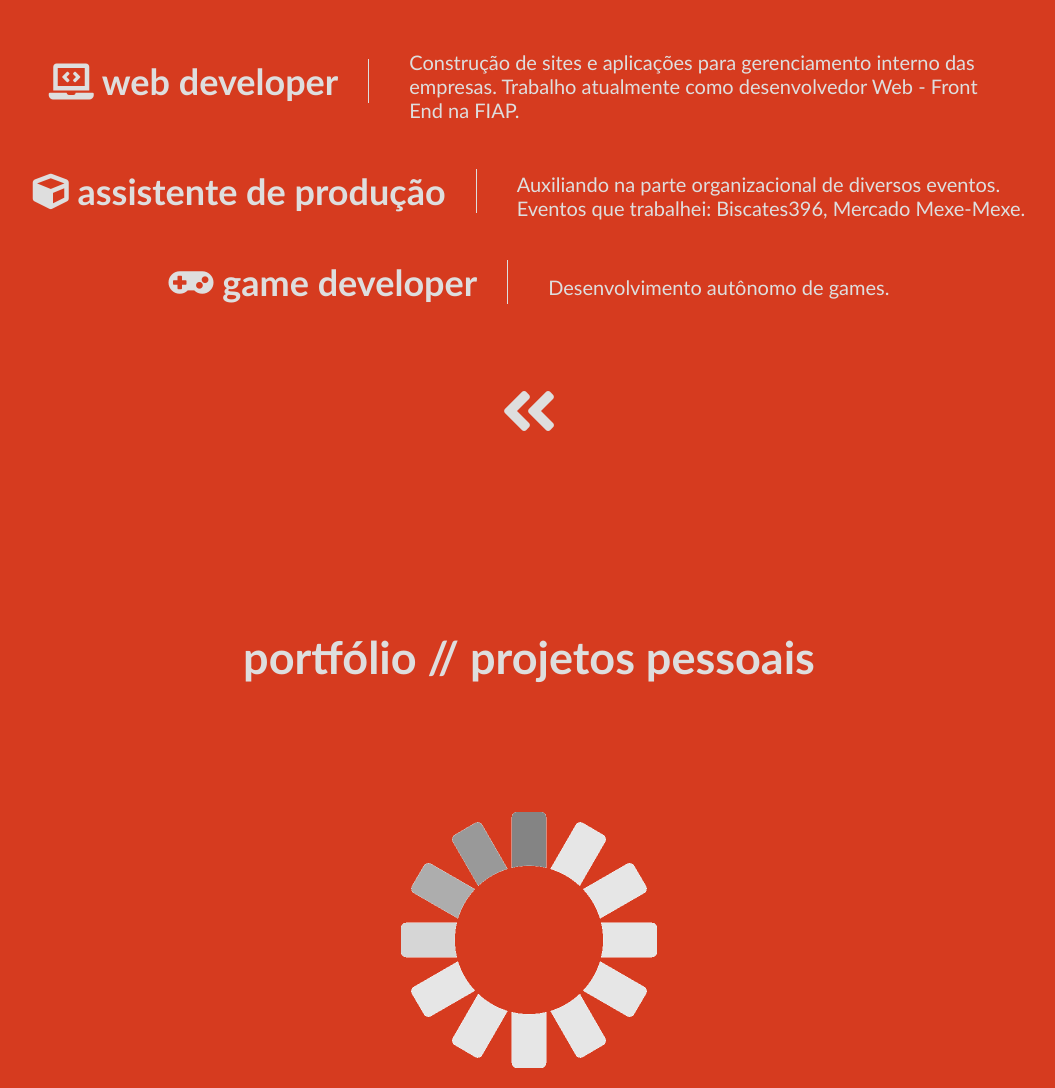
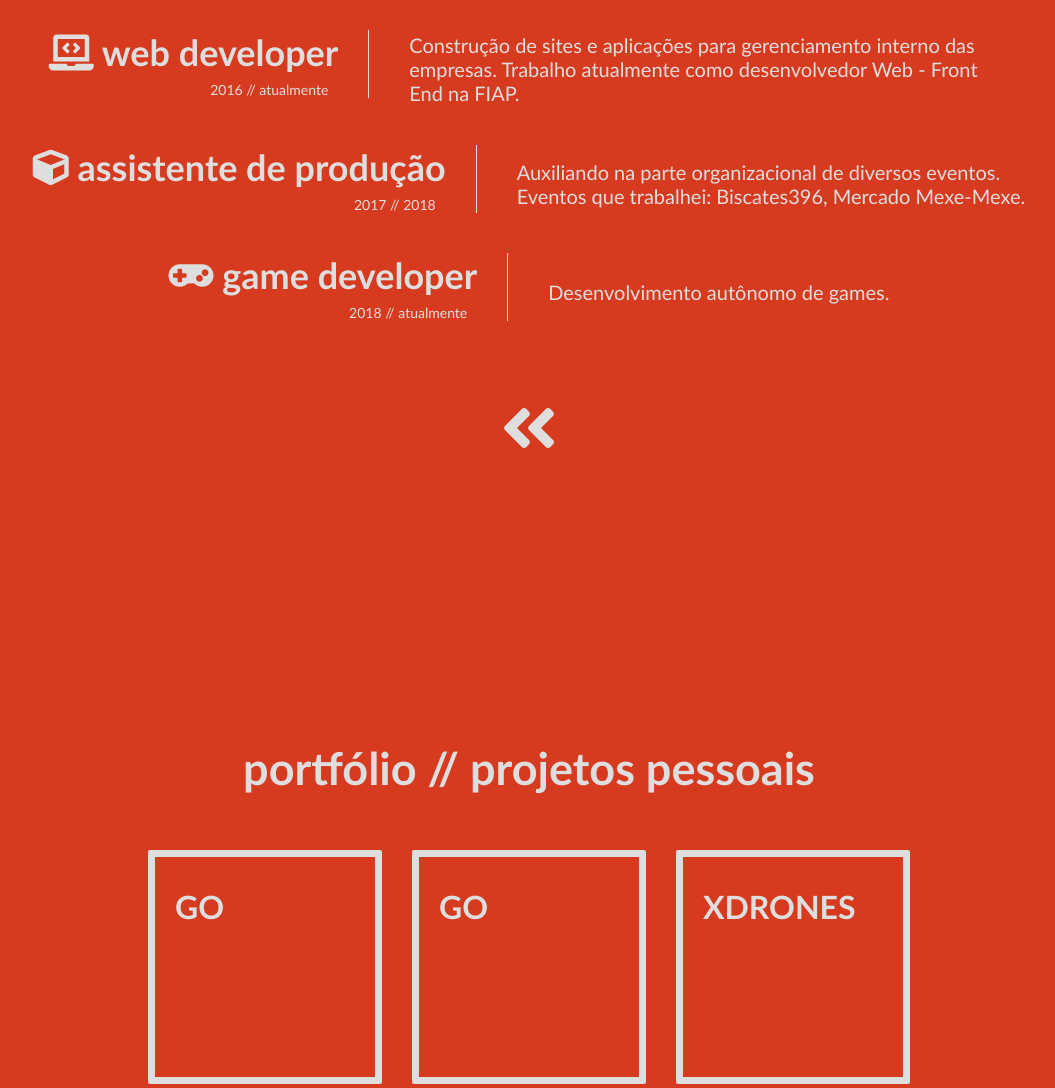
Before and after one commit to baptixta/baptixta.github.io, a plain HTML site: page index.html in a window 1280 px wide. Shown: the part 2628-3716 px from the top of the page, without its empty margins (111-1166 px from the left). Drawn offline with Linux system fonts and the light colour scheme.

Commit message:
Site Profissional | Portfolio - Conteúdo

```diff
--- a/css/style.css
+++ b/css/style.css
@@ -238,6 +238,14 @@ a {
   transition: all 1s ease;
 }
 
+.development-years {
+  color: #dedede;
+  float: right;
+  font: 14px 'Trebuchet MS';
+  margin-top: 7px;
+  padding-right: 10px
+}
+
 /* PAGES - PORTFOLIO */
 
 .portfolio-page {
@@ -251,8 +259,37 @@ a {
   transition: all 1s ease;
 }
 
-.loading {
-  transform: scale(0.5);
+.portfolio-content {
+  display: flex;
+  margin-top: 55px;
+}
+
+.portfolio-box {
+  border: 7px solid #dedede;
+  border-radius: 2px;
+  color: #dedede;
+  margin: 0px 15px;
+  padding: 20px;
+  width: 180px;
+  height: 180px;
+  transition: all .4s ease;
+}
+
+.portfolio-box:hover {
+  color: #d63b1f;
+  cursor: pointer;
+  background: #dedede;
+  transition: all .4s ease;
+}
+
+.portfolio-subtitle {
+  font: 32px 'Trebuchet MS';
+  font-weight: 700;
+  margin: 10px auto;
+}
+
+.portfolio-subtitle:hover {
+
 }
 
 /* PAGES - EDUCATION */
@@ -268,10 +305,8 @@ a {
   transition: all 1s ease;
 }
 
-.development-content {
-  align-items: center;
-  display: flex;
-  padding: 10px 0px;
+.education-content {
+
 }
 
 /* PAGES - SKILLS */
@@ -311,7 +346,7 @@ a {
   border-radius: 2px;
   margin: 0px 15px;
   padding: 20px;
-  width: 180px;
+  width: 200px;
 }
 
 .skills-ul {
@@ -494,6 +529,11 @@ a {
     transform: scale(1.6);
   }
 
+  .development-subtitle {
+    padding-right: 0;
+    border-right: none;
+  }
+
   .development-content {
     flex-direction: column;
   }
@@ -505,5 +545,6 @@ a {
 
   .skills-box {
     margin: 15px 0;
+    width: 100%;
   }
 }
--- a/index.html
+++ b/index.html
@@ -9,7 +9,7 @@
   </head>
   <body>
           <!-- Home -->
-    <section id="story" class="story">
+    <section id="story" class="story container-fluid">
 
           <!-- Fixed top -->
       <div class="language">
@@ -128,30 +128,38 @@
         <div class="development-content">
              <h2 class="development-subtitle">
                <span class="fas fa-laptop-code"></span>
-                      web developer
+                      web developer <br>
+                      <span class="development-years">2016 // atualmente</span>
             </h2>
              <p class="development-info">Construção de sites e aplicações para gerenciamento interno
                 das empresas.
                Trabalho atualmente como desenvolvedor Web - Front
-                End na FIAP.</p>
+                End na FIAP.
+              </p>
          </div>
 
         <div class="development-content">
              <h2 class="development-subtitle">
                <span class="fas fa-cube"></span>
-                      assistente de produção
+                      assistente de produção <br>
+                      <span class="development-years">2017 // 2018</span>
             </h2>
              <p class="development-info">Auxiliando na parte organizacional de diversos eventos.<br>
-               Eventos que trabalhei: Biscates396, Mercado Mexe-Mexe.</p>
+               Eventos que trabalhei: Biscates396, Mercado Mexe-Mexe.
+             </p>
          </div>
 
          <div class="development-content">
               <h2 class="development-subtitle">
                 <span class="fas fa-gamepad"></span>
-                       game developer
+                       game developer <br>
+                       <span class="development-years">2018 // atualmente</span>
              </h2>
-              <p class="development-info">Desenvolvimento autônomo de games.</p>
+              <p class="development-info">Desenvolvimento autônomo de games.
+
+              </p>
           </div>
+
 
           <i class="fas fa-angle-double-left fa-4x"></i>
       </div>
@@ -161,7 +169,20 @@
       <div class="portfolio-page">
         <h2 class="title">portfólio // projetos pessoais</h2>
 
-        <img src="img/loading.gif" class="loading">
+        <div class="portfolio-content">
+          <div class="portfolio-box">
+            <h2 class="portfolio-subtitle">GO</h2>
+            <p></p>
+          </div>
+
+          <div class="portfolio-box">
+            <h2 class="portfolio-subtitle">GO</h2>
+          </div>
+
+          <div class="portfolio-box">
+            <h2 class="portfolio-subtitle">XDRONES</h2>
+          </div>
+        </div>
 
         <i class="fas fa-angle-double-left fa-4x"></i>
       </div>
@@ -169,7 +190,7 @@
       <!-- Parte de Educação -->
 
       <div class="education-page">
-        <h2 class="development-title">educação // qualificações</h2>
+        <h2 class="development-title">educação // certificações</h2>
 
         <div class="education-content">
 
```
